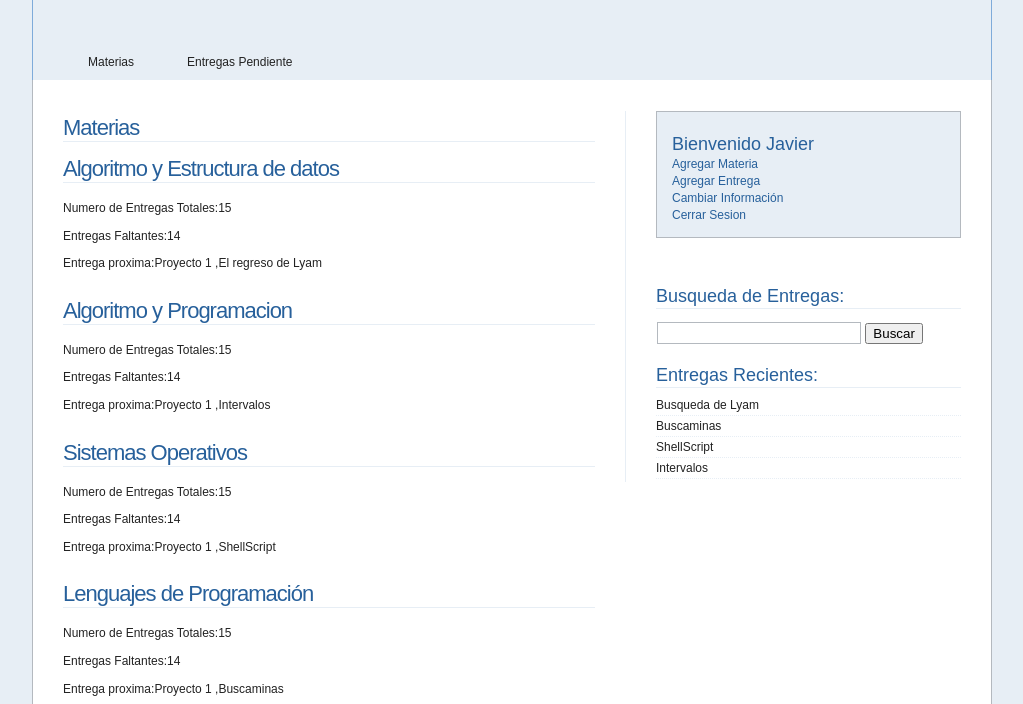
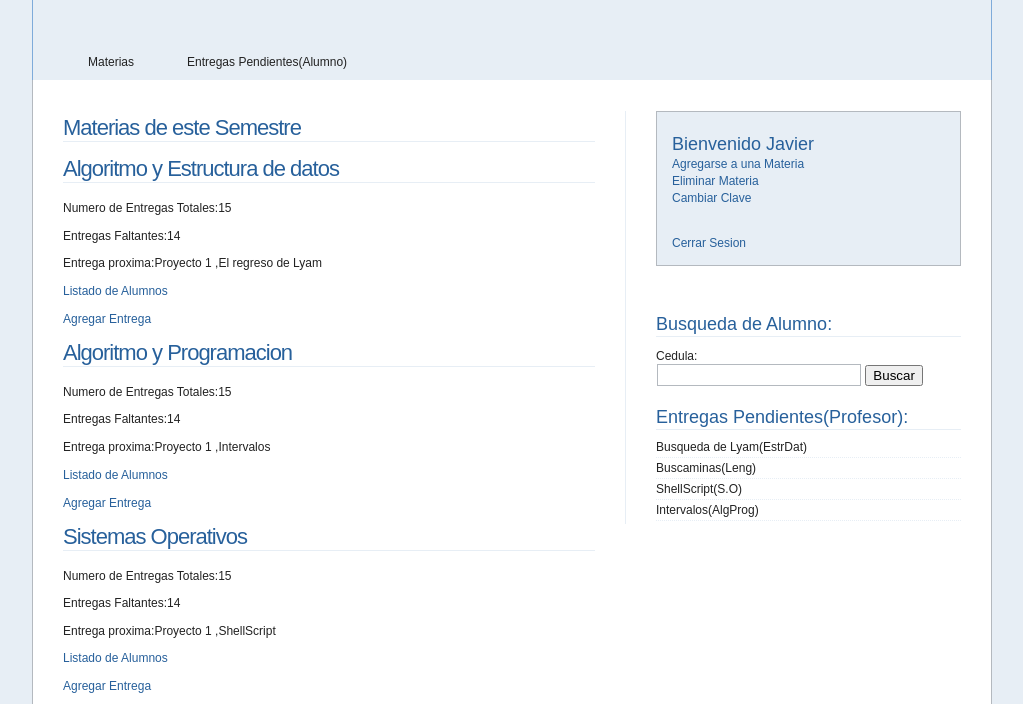
Before and after one commit to jegj/LayaoutLAB_ATI, a plain HTML site: page logueado.html in a window 1280 px wide. Shown: the part 87-791 px from the top of the page, without its empty margins (128-1151 px from the left). Drawn offline with Linux system fonts and the light colour scheme.

Commit message:
Cambios finales

```diff
--- a/logueado.html
+++ b/logueado.html
@@ -21,7 +21,7 @@
 		<div id="menuprincipal">
 		  <ul>
 		    <li><a href="#" class="resaltado"><span>Materias</span></a></li>
-		    <li><a href="#"><span>Entregas Pendiente</span></a></li>
+		    <li><a href="#"><span>Entregas Pendientes(Alumno)</span></a></li>
 		    <!--<li><a href="#"><span>Materias que usan </span></a></li>	-->
 		  </ul>
 		</div>
@@ -32,7 +32,7 @@
 		<div id="contenedorterciario">
 
 		  <div class="mensajeprincipal">
-		    <h2>Materias</h2>
+		    <h2>Materias de este Semestre</h2>
 		  </div>
 
 		  <div class="mensajeprincipal">
@@ -41,6 +41,8 @@
 		      <p>Numero de Entregas Totales:15</p>
 		      <p>Entregas Faltantes:14</p>
 		      <p>Entrega proxima:Proyecto 1 ,El regreso de Lyam</p>
+		      <a href=#>Listado de Alumnos</a><br><br>
+		      <a href=#>Agregar Entrega</a>
 		    </div>
 		  </div>
 
@@ -50,6 +52,8 @@
 		      <p>Numero de Entregas Totales:15</p>
 		      <p>Entregas Faltantes:14</p>
 		      <p>Entrega proxima:Proyecto 1 ,Intervalos</p>
+		      <a href=#>Listado de Alumnos</a><br><br>
+		      <a href=#>Agregar Entrega</a>
 		    </div>
 		  </div>
 
@@ -59,6 +63,8 @@
 		     <p>Numero de Entregas Totales:15</p>
 		      <p>Entregas Faltantes:14</p>
 		      <p>Entrega proxima:Proyecto 1 ,ShellScript</p>
+		      <a href=#>Listado de Alumnos</a><br><br>
+		      <a href=#>Agregar Entrega</a>
 		    </div>
 		  </div>
 
@@ -68,6 +74,8 @@
 		      <p>Numero de Entregas Totales:15</p>
 		      <p>Entregas Faltantes:14</p>
 		      <p>Entrega proxima:Proyecto 1 ,Buscaminas</p>
+		      <a href=# style="color: RED">Listado de Alumnos(Crear lista de alumnos)</a><br><br>
+		      <a href=#>Agregar Entrega</a>
 		    </div>
 		  </div>
 
@@ -102,9 +110,10 @@
 		<div class="cuadro">
 		<h2>Bienvenido Javier</h2>
 		<ul>
-		  <li><a href="#">Agregar Materia</a></li>
-		  <li><a href="#">Agregar Entrega</a></li>
-		  <li><a href="#">Cambiar Información</a></li>
+		  <li><a href="#">Agregarse a una Materia</a></li>
+		  <li><a href="#">Eliminar Materia</a></li>
+		  <li><a href="#">Cambiar Clave</a></li>
+		  <br><br>
 		  <li><a href="index.html">Cerrar Sesion</a></li>
 		</ul>
 <!--
@@ -127,9 +136,10 @@
 
 
 		<ul>
-			<li><h2>Busqueda de Entregas:</h2>
+			<li><h2>Busqueda de Alumno:</h2>
 			<form id="idformulariobusqueda" method="get" action="#">
 				<div>
+				   <label for="ncampobusqueda">Cedula:</label><br>
 				  <input type="text" value="" name="ncampobusqueda" id="idcampobusqueda">
 				  <input type="submit" value="Buscar" name="nbuscar" id="idsubmit">
 				</div>
@@ -137,12 +147,12 @@
 			</li>
 
 			<li>
-			  <h2>Entregas Recientes:</h2>
+			  <h2>Entregas Pendientes(Profesor):</h2>
 			  <ul>
-				  <li><a href="#">Busqueda de Lyam</a></li>
-				  <li><a href="#">Buscaminas</a></li>
-				  <li><a href="#">ShellScript</a></li>
-				  <li><a href="#">Intervalos</a></li>
+				  <li><a href="#">Busqueda de Lyam(EstrDat)</a></li>
+				  <li><a href="#">Buscaminas(Leng)</a></li>
+				  <li><a href="#">ShellScript(S.O)</a></li>
+				  <li><a href="#">Intervalos(AlgProg)</a></li>
 			  </ul>
 			</li>
 
```
